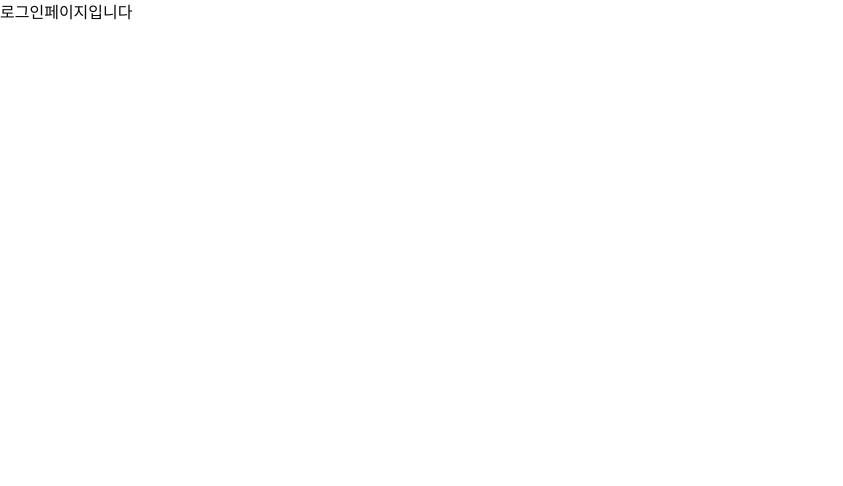
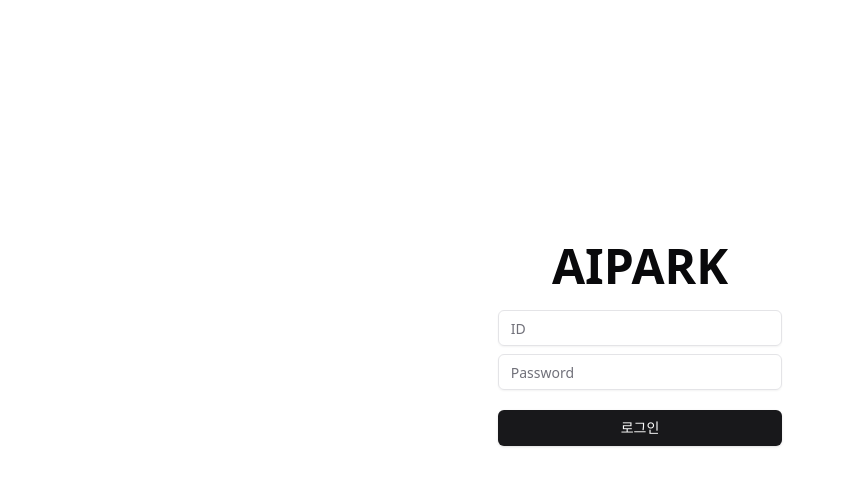
Before and after one commit to FC-DEV-FinalProject/FinalProject_5RE5_FE, a React (Vite) app: page /signin in a window 1280 px wide. Shown: the top 486 px of the page, without its empty margins (0-843 px from the left). Built offline with nearby package versions, Linux system fonts and the light colour scheme.

Commit message:
feat: 로그인 박스 생성, React-hook-form 설치 (#10)

```diff
--- a/package.json
+++ b/package.json
@@ -19,6 +19,7 @@
     "lucide-react": "^0.454.0",
     "react": "^18.3.1",
     "react-dom": "^18.3.1",
+    "react-hook-form": "^7.53.2",
     "react-router-dom": "^6.28.0",
     "tailwind-merge": "^2.5.4",
     "tailwindcss-animate": "^1.0.7",
--- /dev/null
+++ b/src/components/ui/input.tsx
@@ -0,0 +1,22 @@
+import * as React from "react"
+
+import { cn } from "@/lib/utils"
+
+const Input = React.forwardRef<HTMLInputElement, React.ComponentProps<"input">>(
+  ({ className, type, ...props }, ref) => {
+    return (
+      <input
+        type={type}
+        className={cn(
+          "flex h-9 w-full rounded-md border border-input bg-transparent px-3 py-1 text-base shadow-sm transition-colors file:border-0 file:bg-transparent file:text-sm file:font-medium file:text-foreground placeholder:text-muted-foreground focus-visible:outline-none focus-visible:ring-1 focus-visible:ring-ring disabled:cursor-not-allowed disabled:opacity-50 md:text-sm",
+          className
+        )}
+        ref={ref}
+        {...props}
+      />
+    )
+  }
+)
+Input.displayName = "Input"
+
+export { Input }
--- a/src/pages/SignIn.tsx
+++ b/src/pages/SignIn.tsx
@@ -1,5 +1,66 @@
+import { Link } from 'react-router-dom';
+import { useForm, SubmitHandler } from 'react-hook-form';
+import { Button } from '@/components/ui/button';
+import { Input } from '@/components/ui/input';
+
+interface ILoginFormInput {
+  id: string;
+  password: string;
+}
+
 const SignIn = () => {
-  return <div> 로그인페이지입니다</div>;
+  const {
+    register,
+    handleSubmit,
+    formState: { errors },
+  } = useForm<ILoginFormInput>();
+  const onSubmit: SubmitHandler<ILoginFormInput> = (data) => console.log(data);
+
+  return (
+    <div className='flex items-center justify-center h-screen'>
+      <div className='w-1/3 pb-28'>
+        <h1 className='mb-5 text-5xl font-bold text-center'>
+          <Link to='/'>AIPARK</Link>
+        </h1>
+
+        <div>
+          <form
+            className='flex flex-col items-center justify-center'
+            onSubmit={handleSubmit(onSubmit)}
+          >
+            <div className='w-2/3 mb-2'>
+              <Input
+                {...register('id', { required: '아이디를 입력하세요.' })}
+                placeholder='ID'
+              />
+              {errors.id && (
+                <p className='mt-1 text-sm text-error'>{errors.id.message}</p>
+              )}
+            </div>
+
+            <div className='w-2/3'>
+              <Input
+                {...register('password', {
+                  required: '비밀번호를 입력하세요.',
+                })}
+                placeholder='Password'
+                type='password'
+              />
+              {errors.password && (
+                <p className='mt-1 text-sm text-error'>
+                  {errors.password.message}
+                </p>
+              )}
+            </div>
+
+            <Button type='submit' className='w-2/3 mt-5'>
+              로그인
+            </Button>
+          </form>
+        </div>
+      </div>
+    </div>
+  );
 };
 
 export default SignIn;
--- a/tailwind.config.js
+++ b/tailwind.config.js
@@ -10,6 +10,7 @@ module.exports = {
         sm: 'calc(var(--radius) - 4px)',
       },
       colors: {
+        error: 'rgb(239 68 68)',
         background: 'hsl(var(--background))',
         foreground: 'hsl(var(--foreground))',
         card: {
```
Also changed, not shown: 1 other file (tests, documents, lock files or other folders).
